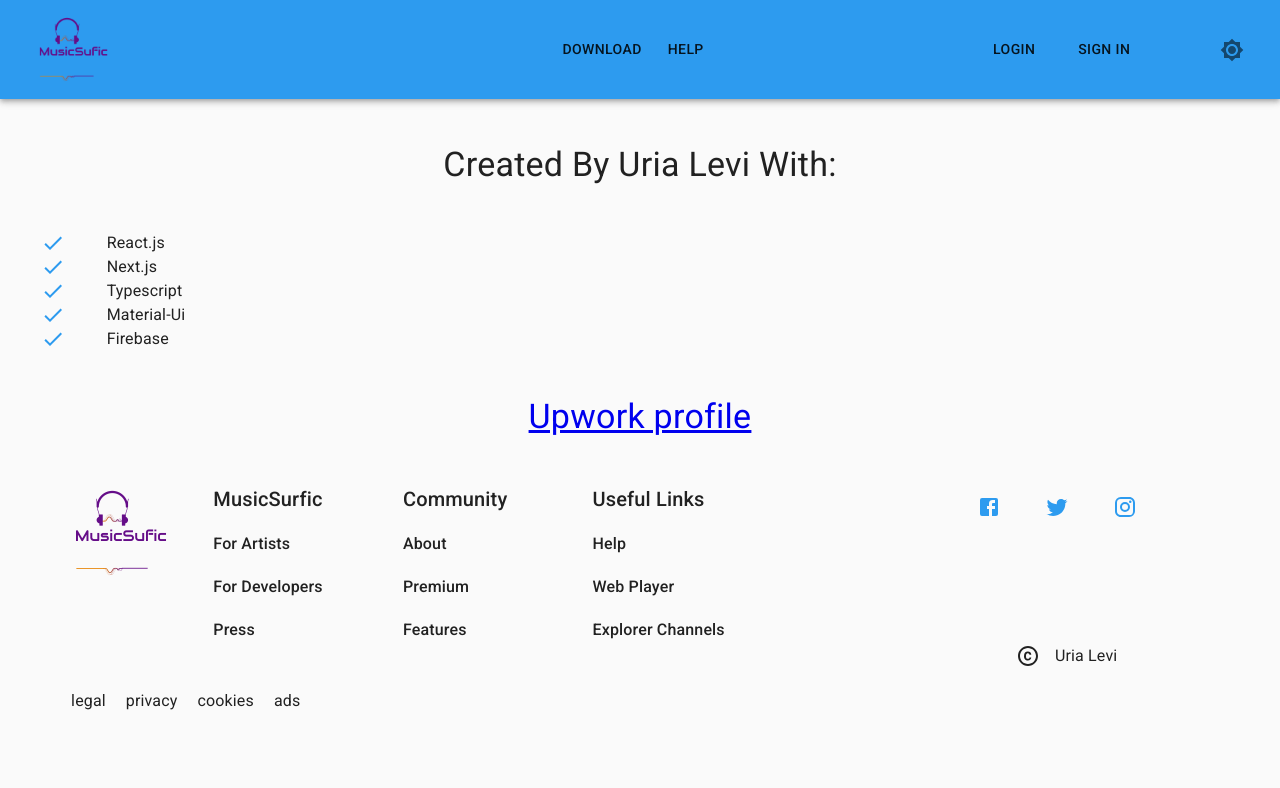
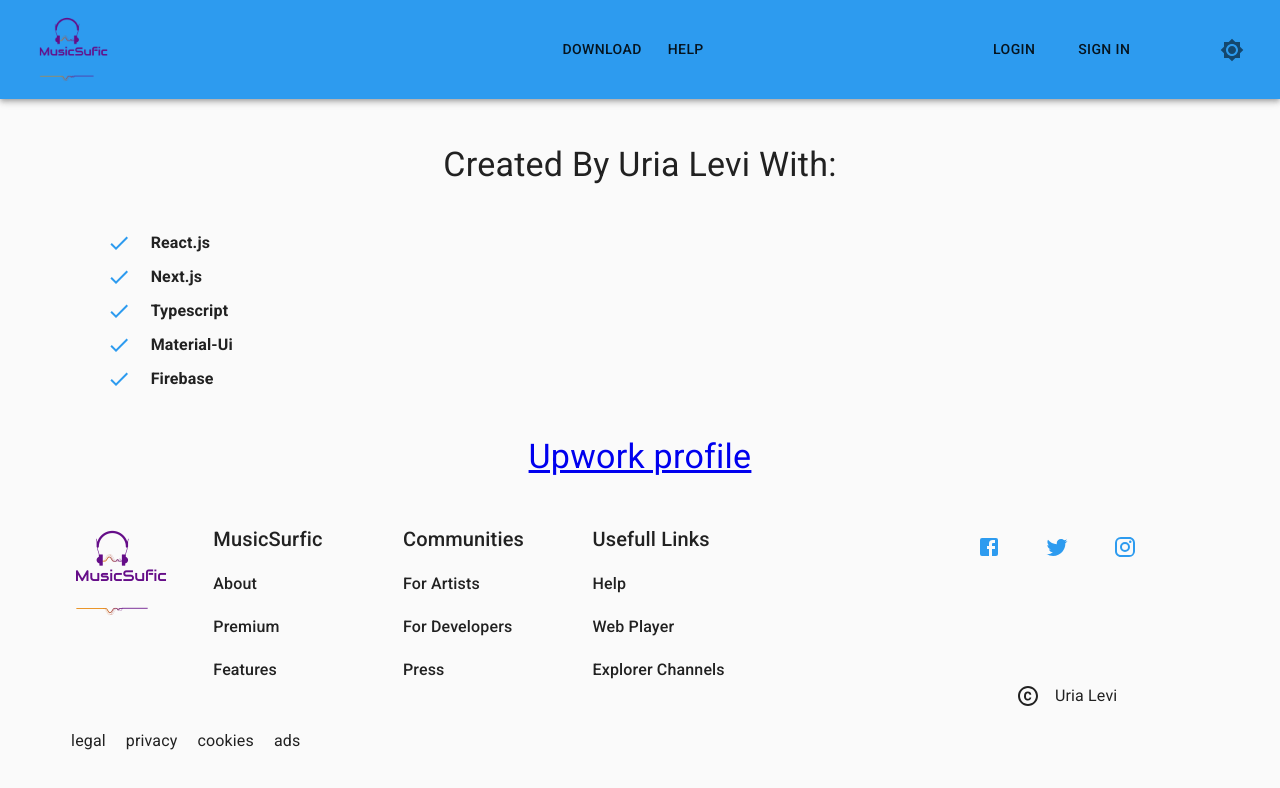
Before and after one commit to ulevi92/mui-next, a Next.js app: page /about in a window 1280 px wide. Shown: the top 788 px of the page. Built offline with nearby package versions, Linux system fonts and the light colour scheme.

Commit message:
Fixed style bug

```diff
--- a/components/Layout.tsx
+++ b/components/Layout.tsx
@@ -1,4 +1,4 @@
-import { FC, useEffect } from "react";
+import { FC } from "react";
 import { ThemeProvider } from "@material-ui/core";
 
 import { darkTheme, theme } from "../theme/theme";
--- a/components/footer/CardList.tsx
+++ b/components/footer/CardList.tsx
@@ -1,25 +1,87 @@
 import { FC } from "react";
-import router from "next/router";
 
-import { Grid, Typography } from "@material-ui/core";
+import { Grid, makeStyles, Typography } from "@material-ui/core";
 
-import { useFooterStyles } from "../../theme/theme";
+const useStyles = makeStyles((theme) => ({
+  cardTitle: {
+    marginBottom: 15,
+  },
 
-interface CardListProps {
-  list: string[];
-  title: string;
-}
+  cardItem: {
+    cursor: "pointer",
+    marginBottom: "15px",
+    textTransform: "capitalize",
+    transition: "all 0.35s ease-in-out",
+    fontWeight: 500,
 
-const CardList: FC<CardListProps> = ({ list, title }) => {
-  const classes = useFooterStyles();
+    "&:hover": {
+      color: theme.palette.primary.main,
+    },
 
-  const renderList = list.map((item, i) => (
-    <Typography key={i} variant="subtitle1" className={classes.cardItem}>
-      {item}
-    </Typography>
-  ));
+    "&:last-of-type": {
+      marginBottom: 0,
+    },
+  },
+}));
 
-  return <>{renderList}</>;
+const CardList: FC = () => {
+  const classes = useStyles();
+
+  const footerItems = {
+    MusicSurfic: {
+      title: "MusicSurfic",
+      items: ["about", "premium", "features"],
+    },
+
+    Communities: {
+      title: "Communities",
+      items: ["for artists", "for developers", "press"],
+    },
+
+    UsefullLinks: {
+      title: "Usefull Links",
+      items: ["help", "web player", "explorer channels"],
+    },
+  };
+
+  const renderCards = (title: string, items: string[]) => {
+    return (
+      <Grid item md={4} xs={12}>
+        <Typography variant="h6" className={classes.cardTitle}>
+          {title}
+        </Typography>
+
+        {items.map((item, i) => (
+          <Typography key={i} variant="subtitle1" className={classes.cardItem}>
+            {item}
+          </Typography>
+        ))}
+      </Grid>
+    );
+  };
+
+  return (
+    <>
+      <>
+        {renderCards(
+          footerItems.MusicSurfic.title,
+          footerItems.MusicSurfic.items
+        )}
+      </>
+      <>
+        {renderCards(
+          footerItems.Communities.title,
+          footerItems.Communities.items
+        )}
+      </>
+      <>
+        {renderCards(
+          footerItems.UsefullLinks.title,
+          footerItems.UsefullLinks.items
+        )}
+      </>
+    </>
+  );
 };
 
 export default CardList;
--- a/components/footer/Credit.tsx
+++ b/components/footer/Credit.tsx
@@ -1,16 +1,32 @@
-import { Typography } from "@material-ui/core";
-import { useFooterStyles } from "../../theme/theme";
+import { makeStyles, Typography } from "@material-ui/core";
+
+const useStyles = makeStyles((theme) => ({
+  creditItem: {
+    marginTop: 45,
+    cursor: "pointer",
+    marginRight: 20,
+    transition: "all 0.35s ease-in-out",
+
+    "&:last-of-type": {
+      marginRight: 0,
+    },
+
+    "&:hover": {
+      color: theme.palette.primary.main,
+    },
+  },
+}));
 
 const Credit = () => {
-  const creditList = ["legal", "privacy", "cookies", "ads"];
+  const classes = useStyles();
 
-  const classes = useFooterStyles();
-
-  const renderCreditList = creditList.map((item, i) => (
-    <Typography key={i} className={classes.creditItem}>
-      {item}
-    </Typography>
-  ));
+  const renderCreditList = ["legal", "privacy", "cookies", "ads"].map(
+    (item, i) => (
+      <Typography key={i} className={classes.creditItem}>
+        {item}
+      </Typography>
+    )
+  );
 
   return <>{renderCreditList}</>;
 };
--- a/components/footer/Footer.helper.tsx
+++ /dev/null
@@ -1,5 +0,0 @@
-const musicSurficItems = ["about", "premium", "features"];
-const communitiesItems = ["for artists", "for developers", "press"];
-const usefulLinksItems = ["help", "web player", "explorer channels"];
-
-export { musicSurficItems, communitiesItems, usefulLinksItems };
--- a/components/footer/Footer.tsx
+++ b/components/footer/Footer.tsx
@@ -1,21 +1,37 @@
 import Image from "next/image";
 
-import { Grid, SvgIcon, Typography } from "@material-ui/core";
+import { Grid, makeStyles, SvgIcon, Typography } from "@material-ui/core";
 import CardList from "./CardList";
 
-import {
-  communitiesItems,
-  musicSurficItems,
-  usefulLinksItems,
-} from "./Footer.helper";
-import { useFooterStyles } from "../../theme/theme";
 import SocialIcons from "./SocialIcons";
 import Credit from "./Credit";
 
 import CopyrightIcon from "@material-ui/icons/Copyright";
 
+const useStyles = makeStyles((theme) => ({
+  footerContainer: {
+    marginTop: 20,
+  },
+
+  iconContainer: {
+    textAlign: "center",
+  },
+
+  creditContainer: {
+    display: "flex",
+  },
+
+  copyrightContainer: {
+    textAlign: "center",
+  },
+
+  copyrightName: {
+    marginLeft: 15,
+  },
+}));
+
 const Footer = () => {
-  const classes = useFooterStyles();
+  const classes = useStyles();
 
   return (
     <Grid container className={classes.footerContainer}>
@@ -33,26 +49,7 @@
             alignItems="center"
             md={8}
           >
-            <Grid item md={4} xs={12}>
-              <Typography variant="h6" className={classes.cardTitle}>
-                MusicSurfic
-              </Typography>
-              <CardList title="MusicSurfic" list={communitiesItems} />
-            </Grid>
-
-            <Grid item md={4} xs={12}>
-              <Typography variant="h6" className={classes.cardTitle}>
-                Community
-              </Typography>
-              <CardList title="Community" list={musicSurficItems} />
-            </Grid>
-
-            <Grid item md={4} xs={12}>
-              <Typography variant="h6" className={classes.cardTitle}>
-                Useful Links
-              </Typography>
-              <CardList title="Usefuf Links" list={usefulLinksItems} />
-            </Grid>
+            <CardList />
           </Grid>
           <Grid item md={1} />
         </Grid>
--- a/components/footer/SocialIcons.tsx
+++ b/components/footer/SocialIcons.tsx
@@ -1,22 +1,34 @@
-import { IconButton } from "@material-ui/core";
+import { IconButton, makeStyles } from "@material-ui/core";
 
 import FacebookIcon from "@material-ui/icons/Facebook";
 import TwitterIcon from "@material-ui/icons/Twitter";
 import InstagramIcon from "@material-ui/icons/Instagram";
-import { useFooterStyles } from "../../theme/theme";
+import { theme } from "../../theme/theme";
+
+const useStyles = makeStyles((theme) => ({
+  socialIcons: {
+    marginRight: 20,
+    transition: "all 0.35 ease-in-out",
+    color: theme.palette.primary.main,
+
+    "&:hover": {
+      opacity: 0.65,
+    },
+  },
+}));
 
 const SocialIcons = () => {
-  const classes = useFooterStyles();
+  const classes = useStyles();
 
   return (
     <>
-      <IconButton color="primary" className={classes.socialIcons}>
+      <IconButton className={classes.socialIcons}>
         <FacebookIcon />
       </IconButton>
-      <IconButton color="primary" className={classes.socialIcons}>
+      <IconButton className={classes.socialIcons}>
         <TwitterIcon />
       </IconButton>
-      <IconButton color="primary" className={classes.socialIcons}>
+      <IconButton className={classes.socialIcons}>
         <InstagramIcon />
       </IconButton>
     </>
--- a/components/navbar/Dropdown.tsx
+++ b/components/navbar/Dropdown.tsx
@@ -1,14 +1,70 @@
-import { FC, useRef, useState, useEffect, createRef } from "react";
+import { FC, useRef, useState, useEffect } from "react";
 import router from "next/router";
 
-import { Button } from "@material-ui/core";
+import { Button, makeStyles } from "@material-ui/core";
 
-import { useDropdownStyles } from "../../theme/theme";
+const useStyles = makeStyles((theme) => ({
+  ul: {
+    display: "none",
+    height: 100,
+    transition: "all 0.5s ease-in-out",
+    padding: 0,
+    marginBottom: 0,
+
+    "&.active": {
+      background: "linear-gradient(to top, #2178bb, #2d9bef)",
+      animation: `$growDown 350ms ${theme.transitions.easing.easeInOut}`,
+      display: "flex",
+      flexDirection: "column",
+      justifyContent: "space-around",
+      position: "absolute",
+      width: "100%",
+    },
+  },
+
+  btn: {
+    display: "none",
+    borderRadius: 0,
+
+    "&.active": {
+      display: "block",
+      animation: `$itemMove 350ms ${theme.transitions.easing.easeInOut} 300ms`,
+    },
+  },
+
+  "@keyframes growDown": {
+    "0%": {
+      transform: "translateY(-50px)",
+    },
+
+    "80%": {
+      transform: "translateY(15px)",
+    },
+
+    "100%": {
+      transform: "translateY(0)",
+    },
+  },
+
+  "@keyframes itemMove": {
+    "0%": {
+      transform: "translateX(5px)",
+    },
+
+    "80%": {
+      transform: "translateX(-5px)",
+    },
+
+    "100%": {
+      transform: "translateX(0)",
+    },
+  },
+}));
 
 const Dropdown: FC = () => {
   const [active, setActive] = useState(false);
 
-  const classes = useDropdownStyles();
+  const classes = useStyles();
 
   const menuRef = useRef<HTMLUListElement>(null);
   const accBtnRef = useRef<HTMLButtonElement>(null);
--- a/components/navbar/Navbar.helper.tsx
+++ b/components/navbar/Navbar.helper.tsx
@@ -1,26 +1,48 @@
 import { FC } from "react";
 import router from "next/router";
 
-import { Button, Grid } from "@material-ui/core";
-
-//import style
-import { useNotLoggedStyle, useLoggedStyle } from "../../theme/theme";
+import { Button, Grid, makeStyles } from "@material-ui/core";
 
 //import store
 import { useStore } from "../../hooks/StoreContext";
 import Search from "./Search";
 import Dropdown from "./Dropdown";
 
+const useStyles = makeStyles({
+  loggedBtn: {
+    marginRight: 4,
+
+    "&:last-of-type": {
+      marginRight: 0,
+    },
+  },
+
+  centerButtons: {
+    marginRight: 4,
+
+    "&:last-of-type": {
+      marginRight: 0,
+    },
+  },
+
+  authButtons: {
+    marginRight: 24,
+
+    "&:last-of-type": {
+      marginRight: 0,
+    },
+  },
+});
+
 const RenderMenu: FC = () => {
   const store = useStore();
-
+  const classes = useStyles();
   //render not logged in menu
-  const notLoggedStyles = useNotLoggedStyle();
 
   const centerButtons = ["download", "help"].map((item, i) => (
     <Button
       key={i}
-      className={notLoggedStyles.centerButtons}
+      className={classes.centerButtons}
       onClick={() => router.push("/")}
     >
       {item}
@@ -29,7 +51,7 @@
   const notLoggedButtons = ["login", "sign in"].map((item, i) => (
     <Button
       key={i}
-      className={notLoggedStyles.authButtons}
+      className={classes.authButtons}
       onClick={() => router.push(`/${item}`)}
     >
       {item}
@@ -38,14 +60,12 @@
 
   //render logged in menu
 
-  const loggedStyles = useLoggedStyle();
-
   const LoggedButtons = ["home", "browse", "library", "about"].map(
     (item, i) => (
       <Button
         key={i}
         onClick={() => router.push(`/${item}`)}
-        className={loggedStyles.btn}
+        className={classes.loggedBtn}
       >
         {item}
       </Button>
--- a/components/navbar/Navbar.tsx
+++ b/components/navbar/Navbar.tsx
@@ -1,7 +1,5 @@
 import router from "next/router";
 import Image from "next/image";
-
-import { useNavbarStyles } from "../../theme/theme";
 
 //import material-ui
 import {
@@ -10,7 +8,6 @@
   IconButton,
   Toolbar,
   makeStyles,
-  Button,
 } from "@material-ui/core";
 //import material-ui icons
 
@@ -23,12 +20,27 @@
 //import components
 import RenderMenu from "./Navbar.helper";
 
+const useStyles = makeStyles((theme) => ({
+  offset: theme.mixins.toolbar,
+  container: {
+    alignItems: "center",
+  },
+
+  iconBox: {
+    textAlign: "end",
+  },
+
+  icon: {
+    transition: "all 0.35s ease-in-out",
+  },
+}));
+
 const Navbar = () => {
   //contexts
   const store = useStore();
 
   //styles
-  const classes = useNavbarStyles();
+  const classes = useStyles();
 
   //handle onClick
   const onLogoClick = () => router.push("/");
--- a/components/navbar/Search.tsx
+++ b/components/navbar/Search.tsx
@@ -6,13 +6,16 @@
   root: {
     flexGrow: 1,
   },
+
   search: {
     position: "relative",
     borderRadius: theme.shape.borderRadius,
     backgroundColor: fade(theme.palette.common.white, 0.15),
+
     "&:hover": {
       backgroundColor: fade(theme.palette.common.white, 0.25),
     },
+
     marginLeft: 0,
     width: "100%",
     [theme.breakpoints.up("sm")]: {
@@ -20,6 +23,7 @@
       width: "auto",
     },
   },
+
   searchIcon: {
     padding: theme.spacing(0, 2),
     height: "100%",
@@ -29,9 +33,11 @@
     alignItems: "center",
     justifyContent: "center",
   },
+
   inputRoot: {
     color: "inherit",
   },
+
   inputInput: {
     padding: theme.spacing(1, 1, 1, 0),
     // vertical padding + font size from searchIcon
--- a/pages/about.tsx
+++ b/pages/about.tsx
@@ -1,11 +1,36 @@
 import Link from "next/link";
 
-import { useAboutStyles } from "../theme/theme";
-import { Grid, SvgIcon, Typography } from "@material-ui/core";
+import { Grid, makeStyles, SvgIcon, Typography } from "@material-ui/core";
 import CheckIcon from "@material-ui/icons/Check";
 
+const useStyles = makeStyles({
+  h1: {
+    textAlign: "center",
+    marginTop: 45,
+    marginBottom: 45,
+  },
+
+  itemContainer: {
+    display: "flex",
+    marginBlock: 5,
+
+    "&:first-of-type": {
+      marginTop: 0,
+    },
+    "&:last-of-type": {
+      marginBottom: 0,
+    },
+  },
+
+  item: {
+    marginLeft: 20,
+    fontWeight: 600,
+    transition: "all 0.35s ease-in-out",
+  },
+});
+
 const About = () => {
-  const classes = useAboutStyles();
+  const classes = useStyles();
 
   const renderCreatedList = [
     "React.js",
@@ -13,12 +38,13 @@
     "Typescript",
     "Material-Ui",
     "Firebase",
-  ].map((item, i) => <Typography key={i}>{item}</Typography>);
-
-  const renderIconList = [0, 0, 0, 0, 0].map((item, i) => (
-    <SvgIcon key={i} color="primary">
-      <CheckIcon />
-    </SvgIcon>
+  ].map((item, i) => (
+    <div key={i} className={classes.itemContainer}>
+      <SvgIcon color="primary">
+        <CheckIcon />
+      </SvgIcon>
+      <Typography className={classes.item}>{item}</Typography>
+    </div>
   ));
 
   return (
@@ -28,16 +54,8 @@
       </Typography>
 
       <Grid item container>
-        <Grid
-          item
-          xs={1}
-          container
-          direction="column"
-          justify="center"
-          alignItems="center"
-        >
-          {renderIconList}
-        </Grid>
+        <Grid item xs={1} />
+
         <Grid
           item
           xs={11}
--- a/theme/theme.ts
+++ b/theme/theme.ts
@@ -34,214 +34,6 @@
 
 // makeStyle = create classes styles
 
-const useStyles = makeStyles({
-  btn: {
-    borderRadius: 0,
-  },
-
-  iconLarge: {
-    width: 200,
-    height: 200,
-  },
-
-  404: {
-    height: "85vh",
-    fontWeight: "bold",
-    textTransform: "capitalize",
-    display: "flex",
-    flexDirection: "column",
-    flex: 1,
-    justifyContent: "center",
-    alignItems: "center",
-  },
-
-  denied: {
-    height: "85vh",
-    fontWeight: "bold",
-    textTransform: "capitalize",
-    display: "flex",
-    flexDirection: "column",
-    flex: 1,
-    justifyContent: "center",
-    alignItems: "center",
-  },
-});
-
-const useAboutStyles = makeStyles({
-  h1: {
-    textAlign: "center",
-    marginTop: 45,
-    marginBottom: 45,
-  },
-});
-
-const useNavbarStyles = makeStyles((theme) => ({
-  offset: theme.mixins.toolbar,
-  container: {
-    alignItems: "center",
-  },
-
-  iconBox: {
-    textAlign: "end",
-  },
-
-  icon: {
-    transition: "all 0.35s ease-in-out",
-  },
-}));
-
-const useDropdownStyles = makeStyles((theme) => ({
-  ul: {
-    display: "none",
-    height: 100,
-    transition: "all 0.5s ease-in-out",
-    padding: 0,
-    marginBottom: 0,
-
-    "&.active": {
-      background: "linear-gradient(to top, #2178bb, #2d9bef)",
-      animation: `$growDown 350ms ${theme.transitions.easing.easeInOut}`,
-      display: "flex",
-      flexDirection: "column",
-      justifyContent: "space-around",
-      position: "absolute",
-      width: "100%",
-    },
-  },
-
-  btn: {
-    display: "none",
-    borderRadius: 0,
-
-    "&.active": {
-      display: "block",
-      animation: `$itemMove 350ms ${theme.transitions.easing.easeInOut} 300ms`,
-    },
-  },
-
-  "@keyframes growDown": {
-    "0%": {
-      transform: "translateY(-50px)",
-    },
-
-    "80%": {
-      transform: "translateY(15px)",
-    },
-
-    "100%": {
-      transform: "translateY(0)",
-    },
-  },
-
-  "@keyframes itemMove": {
-    "0%": {
-      transform: "translateX(5px)",
-    },
-
-    "80%": {
-      transform: "translateX(-5px)",
-    },
-
-    "100%": {
-      transform: "translateX(0)",
-    },
-  },
-}));
-
-const useNotLoggedStyle = makeStyles((theme) => ({
-  centerButtons: {
-    marginRight: 4,
-
-    "&:last-of-type": {
-      marginRight: 0,
-    },
-  },
-
-  authButtons: {
-    marginRight: 24,
-
-    "&:last-of-type": {
-      marginRight: 0,
-    },
-  },
-}));
-
-const useLoggedStyle = makeStyles((theme) => ({
-  btn: {
-    marginRight: 4,
-
-    "&:last-of-type": {
-      marginRight: 0,
-    },
-  },
-}));
-
-const useFooterStyles = makeStyles((theme) => ({
-  footerContainer: {
-    marginTop: 20,
-  },
-
-  cardTitle: {
-    marginBottom: 15,
-  },
-
-  cardItem: {
-    cursor: "pointer",
-    marginBottom: "15px",
-    textTransform: "capitalize",
-    transition: "all 0.35s ease-in-out",
-    fontWeight: 500,
-
-    "&:hover": {
-      color: theme.palette.primary.main,
-    },
-
-    "&:last-of-type": {
-      marginBottom: 0,
-    },
-  },
-
-  iconContainer: {
-    textAlign: "center",
-  },
-
-  socialIcons: {
-    marginRight: 20,
-    transition: "all 0.35 ease-in-out",
-
-    "&:hover": {
-      opacity: 0.65,
-    },
-  },
-
-  creditContainer: {
-    display: "flex",
-  },
-
-  creditItem: {
-    marginTop: 45,
-    cursor: "pointer",
-    marginRight: 20,
-    transition: "all 0.35s ease-in-out",
-
-    "&:last-of-type": {
-      marginRight: 0,
-    },
-
-    "&:hover": {
-      color: theme.palette.primary.main,
-    },
-  },
-
-  copyrightContainer: {
-    textAlign: "center",
-  },
-
-  copyrightName: {
-    marginLeft: 15,
-  },
-}));
-
 // withStyle = create components styles
 
 const SorryButton = withStyles((theme) => ({
@@ -258,15 +50,4 @@
   },
 }))(Button);
 
-export {
-  theme,
-  darkTheme,
-  useStyles,
-  useNavbarStyles,
-  useAboutStyles,
-  useDropdownStyles,
-  useNotLoggedStyle,
-  useLoggedStyle,
-  useFooterStyles,
-  SorryButton,
-};
+export { theme, darkTheme, SorryButton };
```
